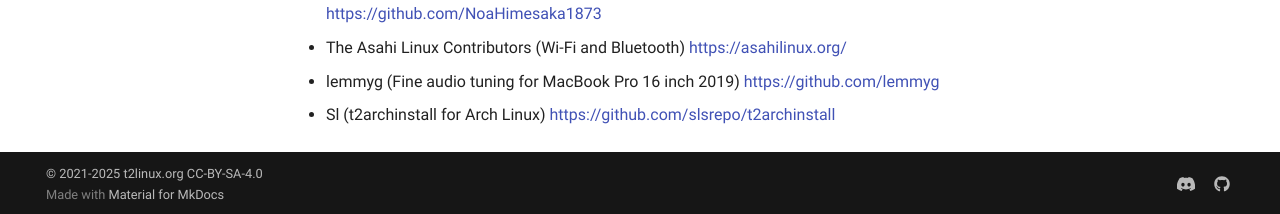
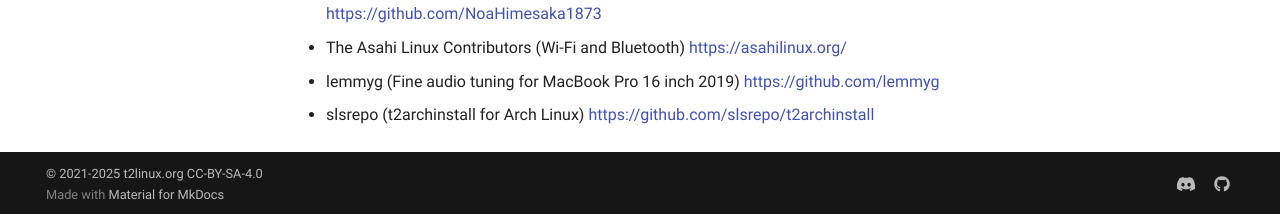
Before and after one commit to t2linux/wiki, an MkDocs documentation site: the page built from docs/notable-contributors.md, in a window 1280 px wide and 1187 px high. Shown: the part 970-1184 px from the top of the window. Built offline with MkDocs 1.6.1 and Material for MkDocs 9.7.7, drawn with Linux system fonts in a browser that asks for light colours; comment, search, counter and statistics services are not loaded.

Commit message:
Update docs/notable-contributors.md
Co-authored-by: Aditya Garg <gargaditya08@live.com>

```diff
--- a/docs/notable-contributors.md
+++ b/docs/notable-contributors.md
@@ -21,4 +21,4 @@ If there is someone missing that you think should be on this list, send a PR on
 - NoaHimesaka1873 (Arch, Manjaro, EndeavourOS and wiki maintenance) [https://github.com/NoaHimesaka1873](https://github.com/NoaHimesaka1873)
 - The Asahi Linux Contributors (Wi-Fi and Bluetooth) [https://asahilinux.org/](https://asahilinux.org/)
 - lemmyg (Fine audio tuning for MacBook Pro 16 inch 2019) [https://github.com/lemmyg](https://github.com/lemmyg)
-- Sl (t2archinstall for Arch Linux) [https://github.com/slsrepo/t2archinstall](https://github.com/slsrepo/t2archinstall)
+- slsrepo (t2archinstall for Arch Linux) [https://github.com/slsrepo/t2archinstall](https://github.com/slsrepo/t2archinstall)
```
